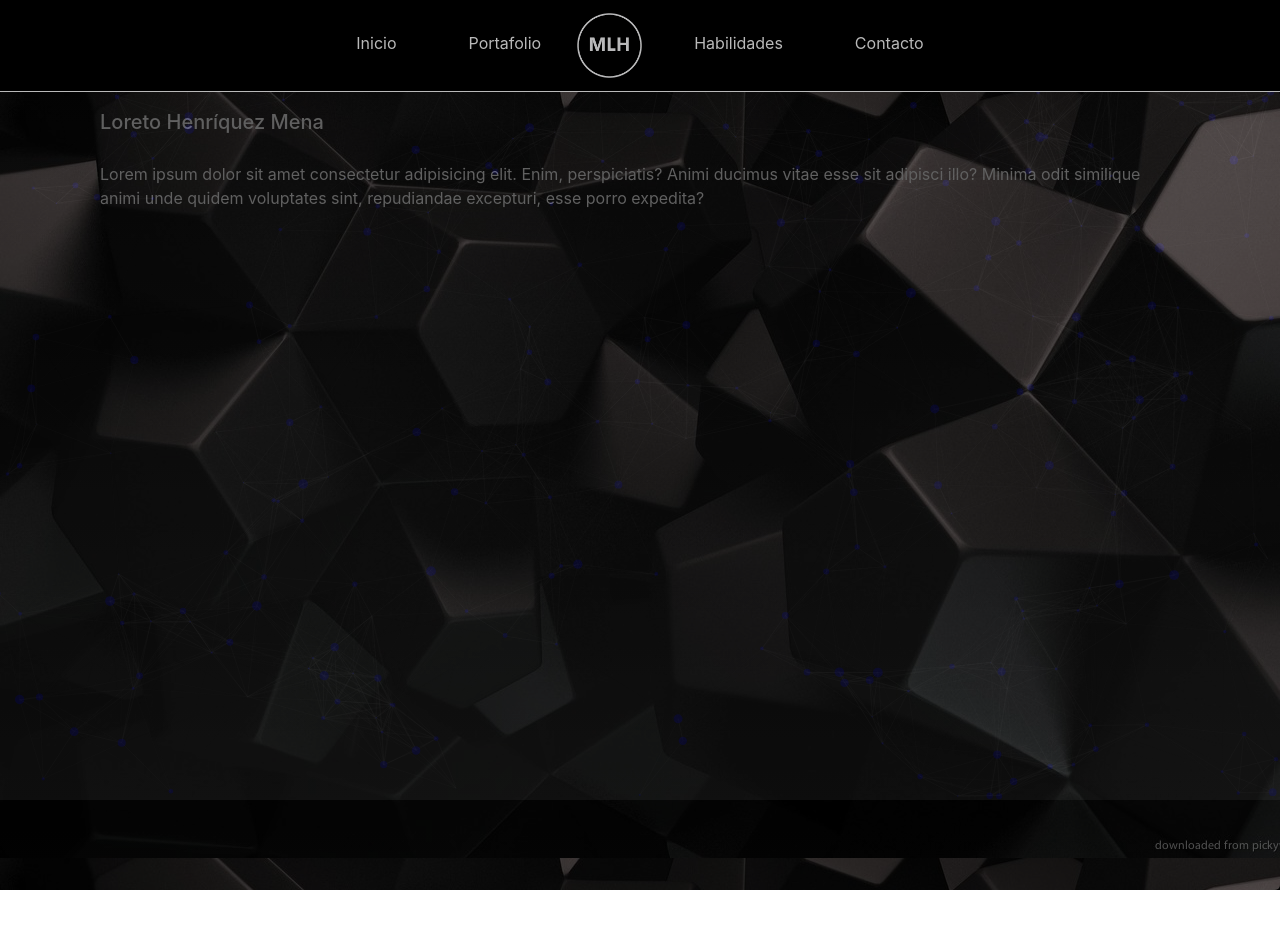
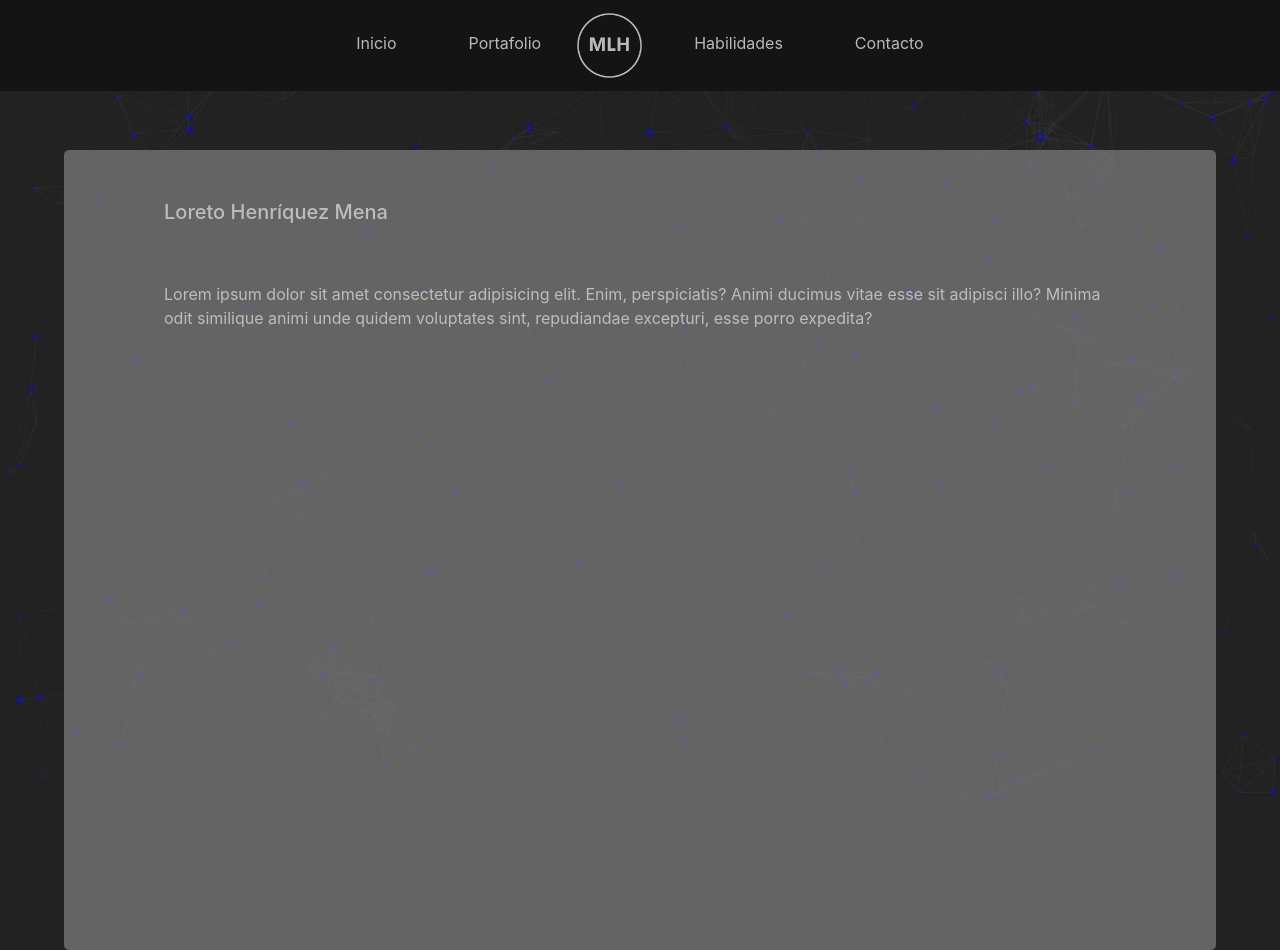
Before and after one commit to MLoretto/MLoretoHenriquez, a plain HTML site: page html/portafolio.html in a window 1280 px wide. Before the commit the page ends 890 px from the top, so only its background shows below. Drawn offline with nearby package versions, Linux system fonts and the light colour scheme; animation ran at ten frames a second.

Commit message:
Modificaciones color

```diff
--- a/css/portafolio.css
+++ b/css/portafolio.css
@@ -1,13 +1,11 @@
 body{
-    /*background-image:linear-gradient(rgb(0, 0, 0), rgb(24, 24, 23)) no-repeat;*/
-    background: -webkit-gradient(linear, left top, left bottom, from(#000), to(#1A1A1A)) fixed;
+    background-color: rgb(34, 34, 34);
     background-repeat: repeat-y;
     padding: 0;
     margin: 0 !important;
 }
 .colorNav{
-    background-color: black!important;
-    border-bottom:solid 0.5px #b9b9b9;
+    background-color: rgb(20, 20, 20)!important;
 }
 .navBtnColor{
     padding-top: 23px;
@@ -21,26 +19,26 @@ body{
     position: fixed;
     top: 0px;
     left: 0px;
-    opacity: 0.8;
+    opacity:0.9;
 }
 .contCentral{
     justify-content: center;
-    padding-top: 90px;
+    padding-top: 150px;
 }
 .backGroundColorText{
     /*background-color:#5454552f;*/
-    background-image: url("../images/background.jpg");
-    opacity: 0.5;
+    background-color:grey;
+    opacity: 0.7;
     border-radius: 5px;
-    width: 100%;
+    width: 90%;
     height: calc(100vh - 0px);
     z-index: 1;
 }
 .textTitles{
-    color: #b9b9b9;
+    color:white !important;
     z-index: 3;
     padding-left: 100px;
     padding-right: 100px;
-    padding-top: 20px;
+    padding-top: 50px;
     opacity:none;
 }
```
